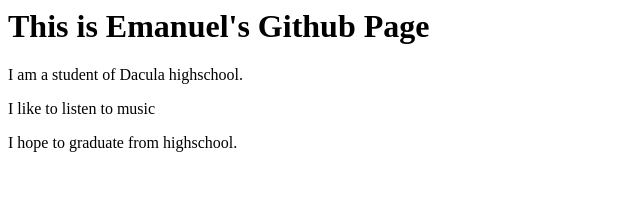
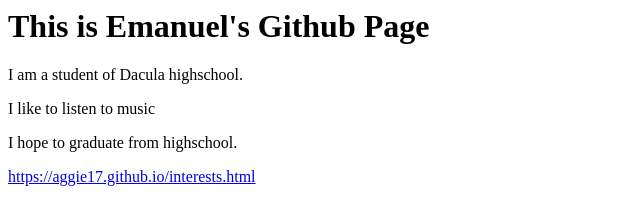
Before and after one commit to Aggie17/Aggie17.github.io, a plain HTML site: page index.html in a window 1280 px wide. Shown: the whole page, without its empty margins (0-640 px from the left). Drawn offline with Linux system fonts and the light colour scheme.

Commit message:
Update index.html

```diff
--- a/index.html
+++ b/index.html
@@ -5,3 +5,5 @@
 <p></p>I like to listen to music </p>
 
 <p></p>I hope to graduate from highschool.</p>
+
+<a href="https://aggie17.github.io/interests.html">https://aggie17.github.io/interests.html</a>
```
